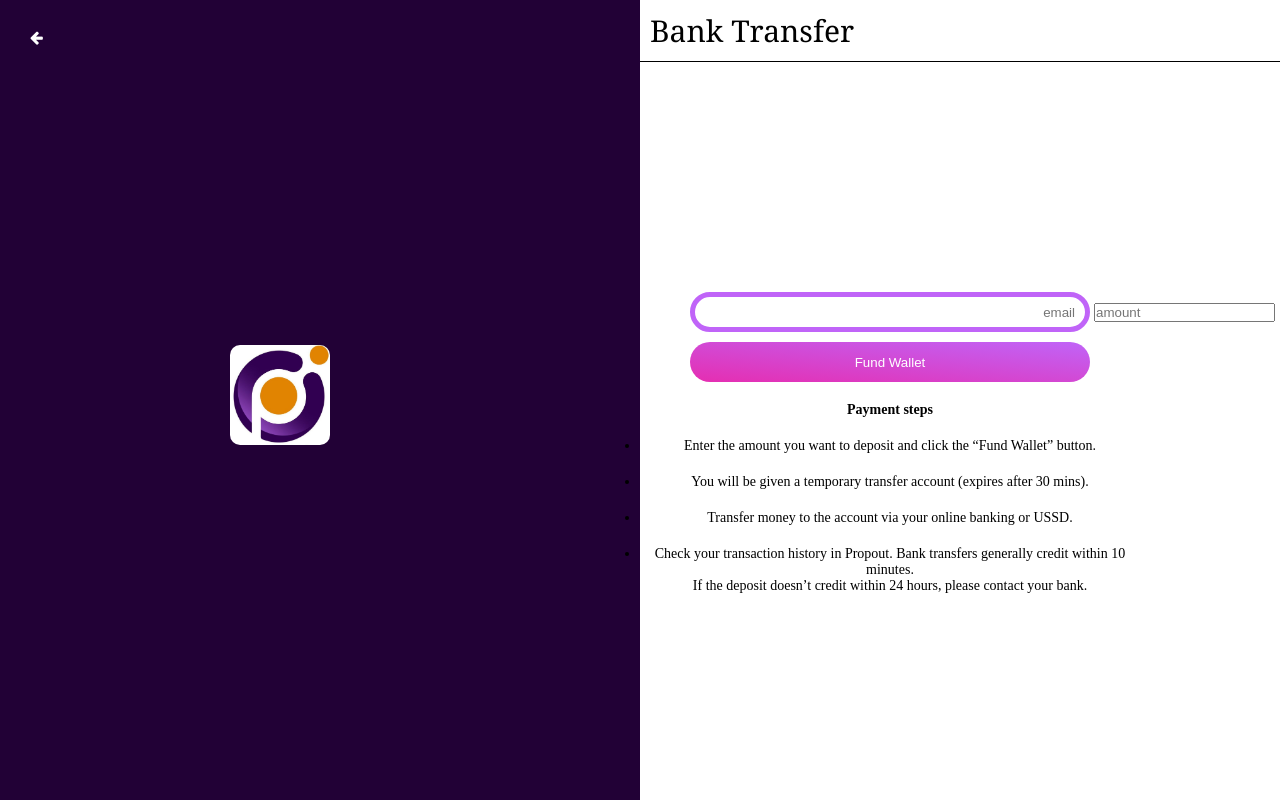
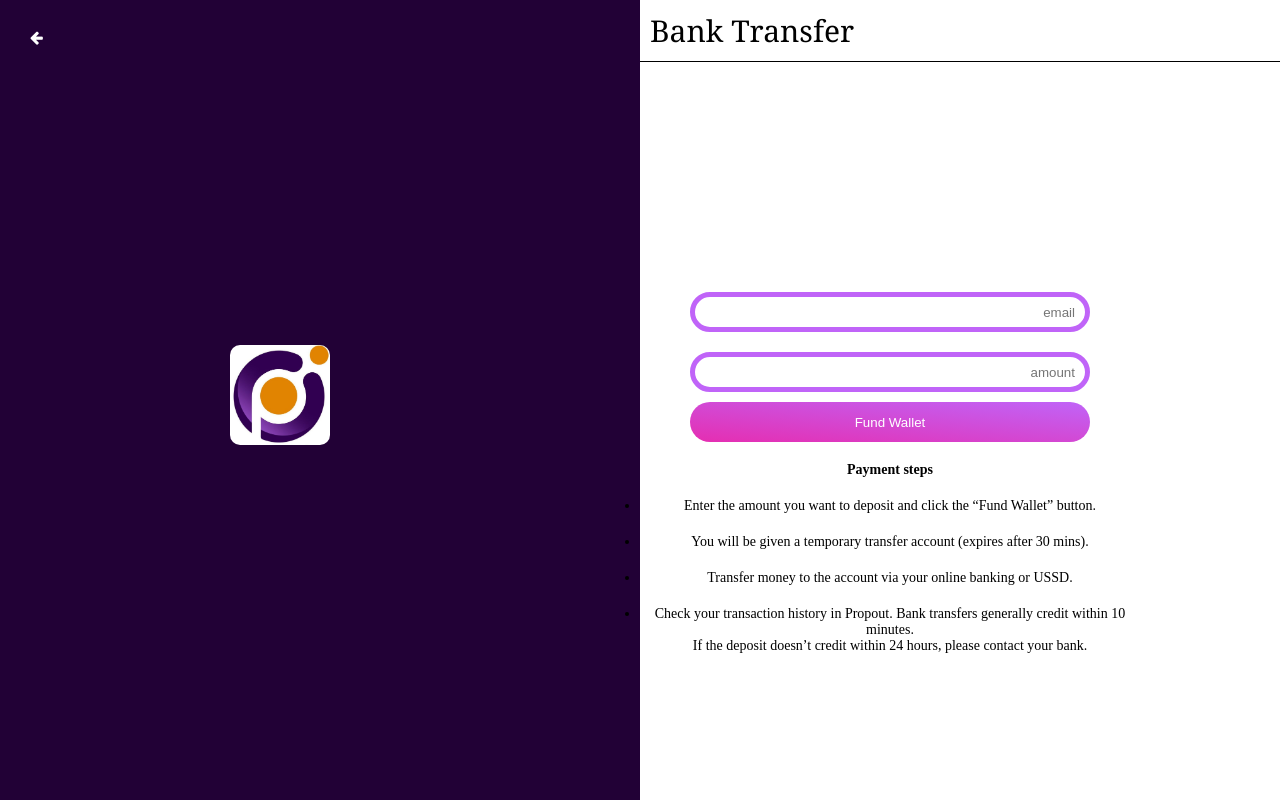
Before and after one commit to elsapphire/po-paystack-test, a Flask app: page / in a window 1280 px wide. Run offline with Flask 3, Linux system fonts and the light colour scheme.

Commit message:
Making css mobile responsive

```diff
--- a/static/css/style.css
+++ b/static/css/style.css
@@ -31,7 +31,17 @@
 .text{
 	width:300px;
 	height:40px;
-	margin:1px 0px 0px 10px;
+	margin:150px 0px 0px 10px;
+	border:solid 5px #c064f8;
+	text-align:right;
+	padding-right:10px;
+	border-radius:50px;
+}
+
+.text2{
+	width:300px;
+	height:40px;
+	margin:10px 0px 0px 10px;
 	border:solid 5px #c064f8;
 	text-align:right;
 	padding-right:10px;
@@ -226,6 +236,16 @@ li{
 	padding-right:10px;
 	border-radius:50px;
 }
+
+.text2{
+	width:360px;
+	height:40px;
+	margin:0px 0px 0px 10px;
+	border:solid 5px #c064f8;
+	text-align:right;
+	padding-right:10px;
+	border-radius:50px;
+}
 .sub{
 	width:360px;
 	height:40px;
@@ -340,6 +360,16 @@ li{
 	width:360px;
 	height:40px;
 	margin:150px 0px 0px 30px;
+	border:solid 5px #c064f8;
+	text-align:right;
+	padding-right:10px;
+	border-radius:50px;
+}
+
+.text2{
+	width:360px;
+	height:40px;
+	margin:10px 0px 0px 30px;
 	border:solid 5px #c064f8;
 	text-align:right;
 	padding-right:10px;
@@ -460,6 +490,16 @@ li{
 	width:600px;
 	height:40px;
 	margin:150px 0px 0px 70px;
+	border:solid 5px #c064f8;
+	text-align:right;
+	padding-right:10px;
+	border-radius:50px;
+}
+
+.text2{
+	width:600px;
+	height:40px;
+	margin:10px 0px 0px 70px;
 	border:solid 5px #c064f8;
 	text-align:right;
 	padding-right:10px;
@@ -601,6 +641,16 @@ box-sizing: border-box;
 	width:400px;
 	height:40px;
 	margin:230px 0px 0px 50px;
+	border:solid 5px #c064f8;
+	text-align:right;
+	padding-right:10px;
+	border-radius:50px;
+}
+
+.text2{
+	width:400px;
+	height:40px;
+	margin:20px 0px 0px 50px;
 	border:solid 5px #c064f8;
 	text-align:right;
 	padding-right:10px;
@@ -1069,6 +1119,15 @@ box-sizing: border-box;
 	padding-right:10px;
 	border-radius:50px;
 }
+.text2{
+	width:400px;
+	height:40px;
+	margin:0px 0px 0px 140px;
+	border:solid 5px #c064f8;
+	text-align:right;
+	padding-right:10px;
+	border-radius:50px;
+}
 .sub{
 	width:400px;
 	height:40px;
```
